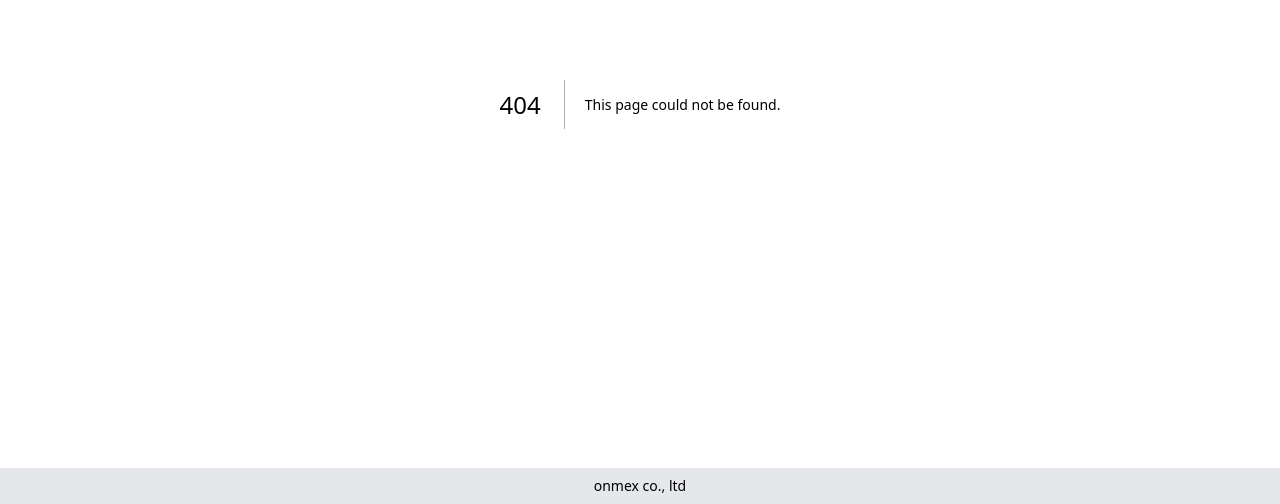
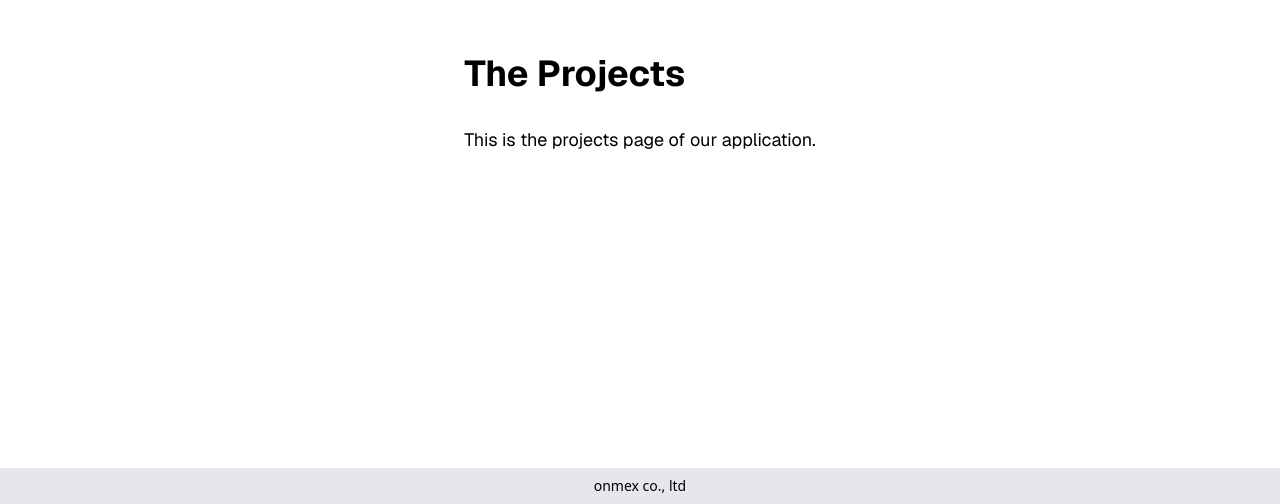
Before and after one commit to kurocafe/omnex-homepage, a Next.js app: page /projects in a window 1280 px wide. Before the commit this address had no page. Shown: the part 296-800 px from the top of the page. Built offline with nearby package versions, Linux system fonts and the light colour scheme.

Commit message:
Projectsコンポーネントを新規作成し、プロジェクトページの基本レイアウトを追加

```diff
--- /dev/null
+++ b/src/app/projects/page.tsx
@@ -0,0 +1,10 @@
+export default function Projects() {
+  return (
+    <div className="grid grid-rows-[20px_1fr_20px] items-center justify-items-center min-h-screen p-8 pb-20 gap-16 sm:p-20 font-[family-name:var(--font-geist-sans)]">
+      <main className="flex flex-col gap-[32px] row-start-2 items-center sm:items-start">
+        <h1 className="text-4xl font-bold">The Projects</h1>
+        <p className="text-lg">This is the projects page of our application.</p>
+      </main>
+    </div>
+  );
+}
```
